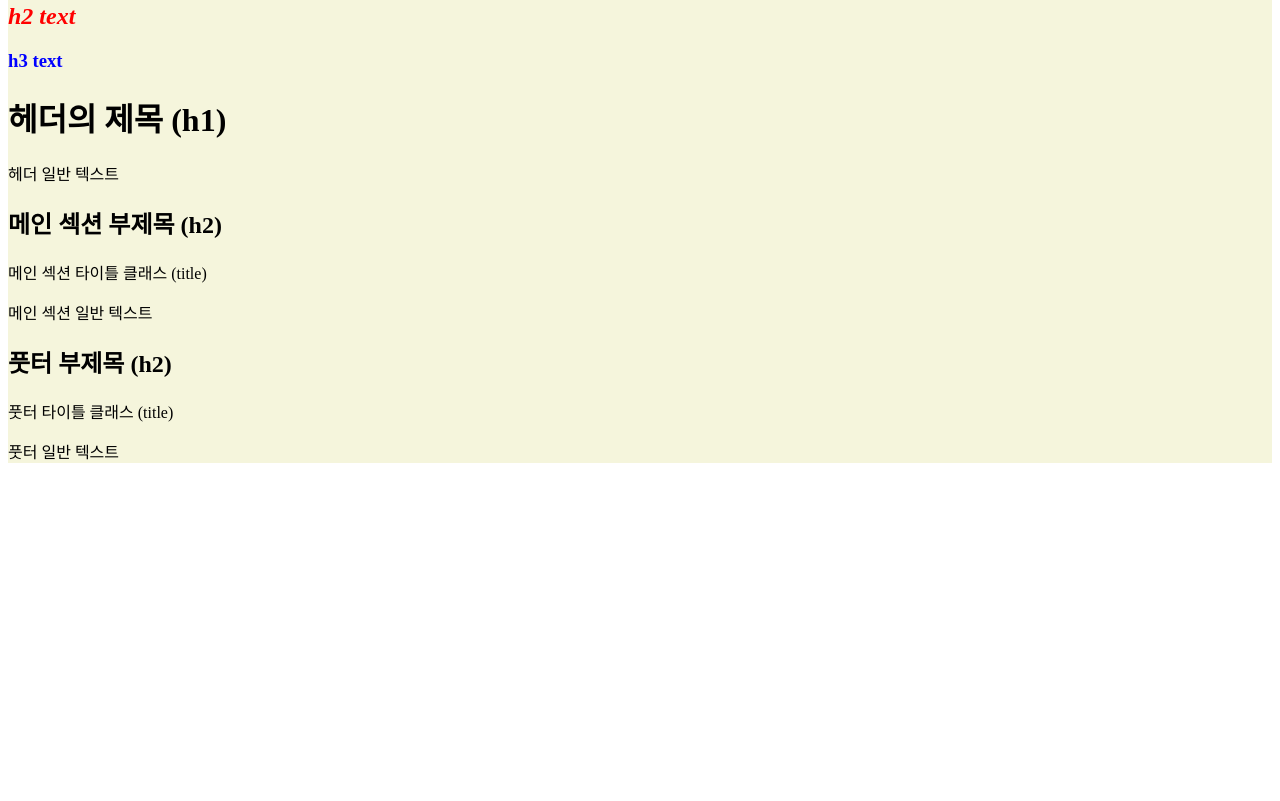
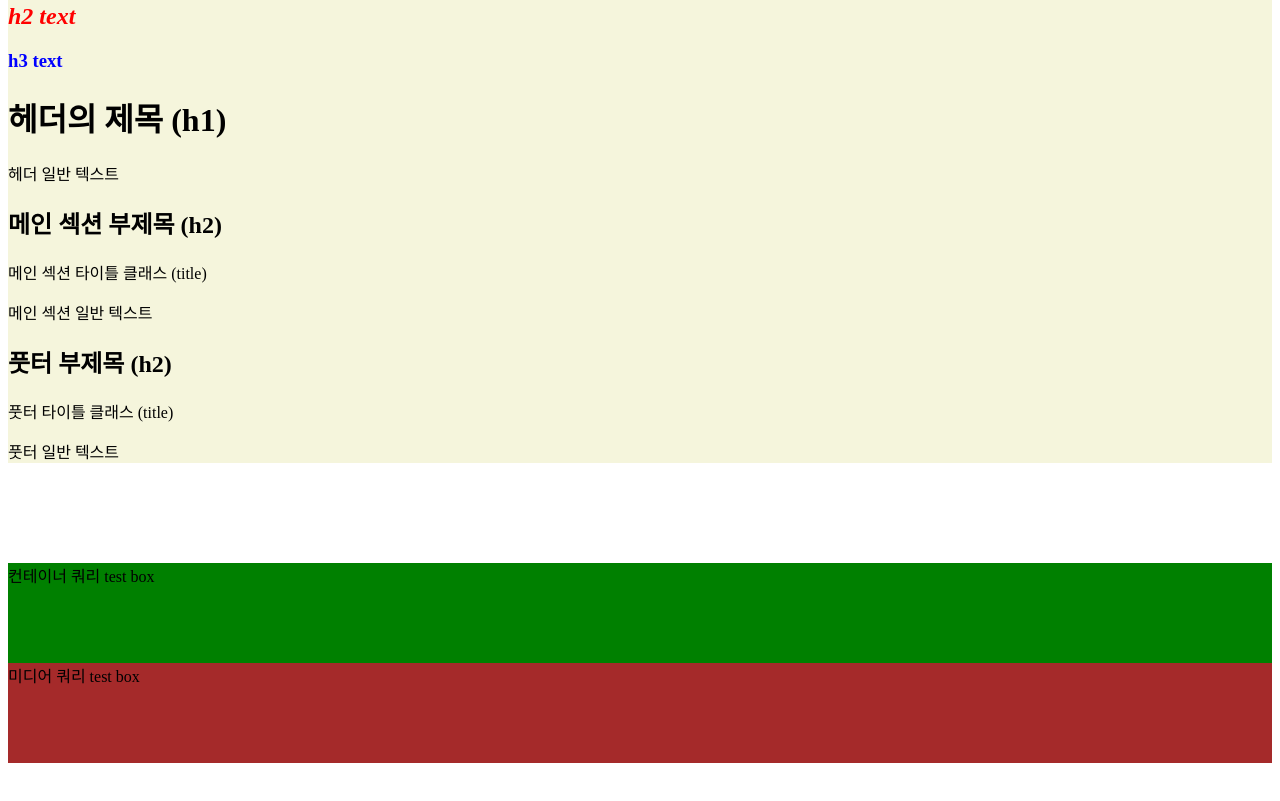
Before and after one commit to glacks06/Native_css_study, a plain HTML site: page index.html in a window 1280 px wide. Shown: the part 775-1576 px from the top of the page. Before the commit the page ends 1338 px from the top, so only its background shows below. Drawn offline with Linux system fonts and the light colour scheme.

Commit message:
컨테이너 쿼리 기능 추가

```diff
--- a/index.html
+++ b/index.html
@@ -46,5 +46,16 @@
             <p>풋터 일반 텍스트</p>
         </footer>
     </div>
+
+    <!-- 컨테이너 쿼리 -->
+
+    <div class="box4-1">
+        <div class="box_1">컨테이너 쿼리 test box</div>
+    </div>
+    <div class="box4-2">
+        <div class="box_2">미디어 쿼리 test box</div>
+    </div>
+
+
 </body>
 </html>
--- a/main.css
+++ b/main.css
@@ -51,3 +51,85 @@ body > div{
         color: green;
     }
 }
+
+
+/* .box4{
+    .box4-1{
+        container-type: size;
+        .box4-1-1{
+            height: 100px;
+            background-color: red;
+        }
+    }
+}
+
+@container (min-width: 1000px){
+    .box4-1 .box4-1-1{
+        background-color: blue;
+    }
+} */
+
+
+/* .box4 {
+  container-type: size;
+}
+
+.box4 .box4-1 {
+  height: 100px;
+  background-color: red;
+}
+
+@container (min-width: 1000px) {
+  .box4 .box4-1 {
+    background-color: blue;
+  }
+} */
+
+
+
+.box4{
+    height: 500px;
+}
+.box4-1 {
+    container-type: size;
+    /* width: 100%; */
+    .box_1{
+        height: 100px;
+        background-color: red;
+    }
+}
+.box4-2 {
+    width: 100%;
+    .box_2{
+        height: 100px;
+        background-color: brown;
+    }
+}
+
+@container (min-width: 1000px){
+    .box4-1 .box_1{
+        background-color: green;
+    }
+}
+
+/* @media (min-width: 1000px) {
+  .box4-2 .box {
+    background-color: yellow;
+  }
+} */
+
+/* .box4 {
+  container-type: size;
+  container-name: box4-container;
+}
+
+.box4 .box4-1 .box4-1-1 {
+  height: 100px;
+  background-color: red;
+}
+
+@container box4-container (min-width: 1000px){
+    .box4 .box4-1 .box4-1-1{
+        background-color: blue;
+    }
+} */
```
